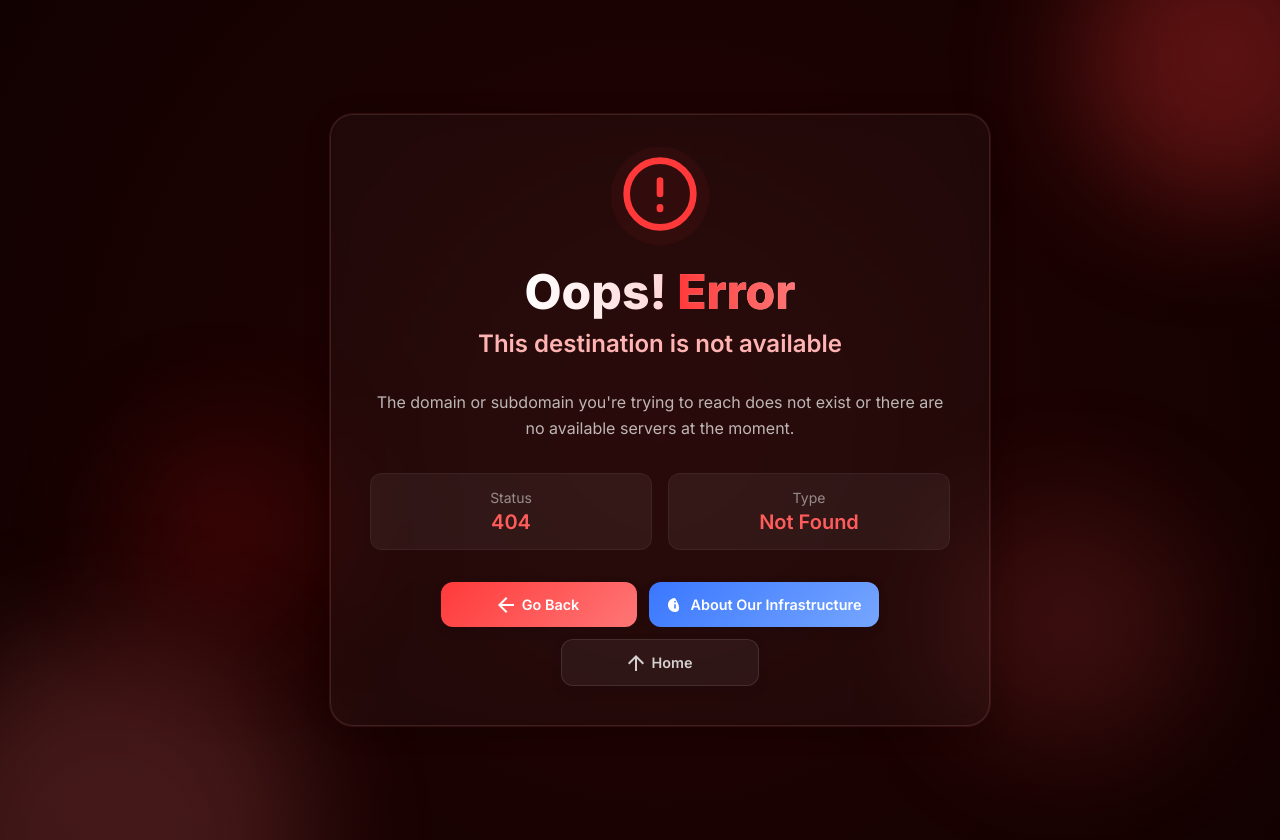
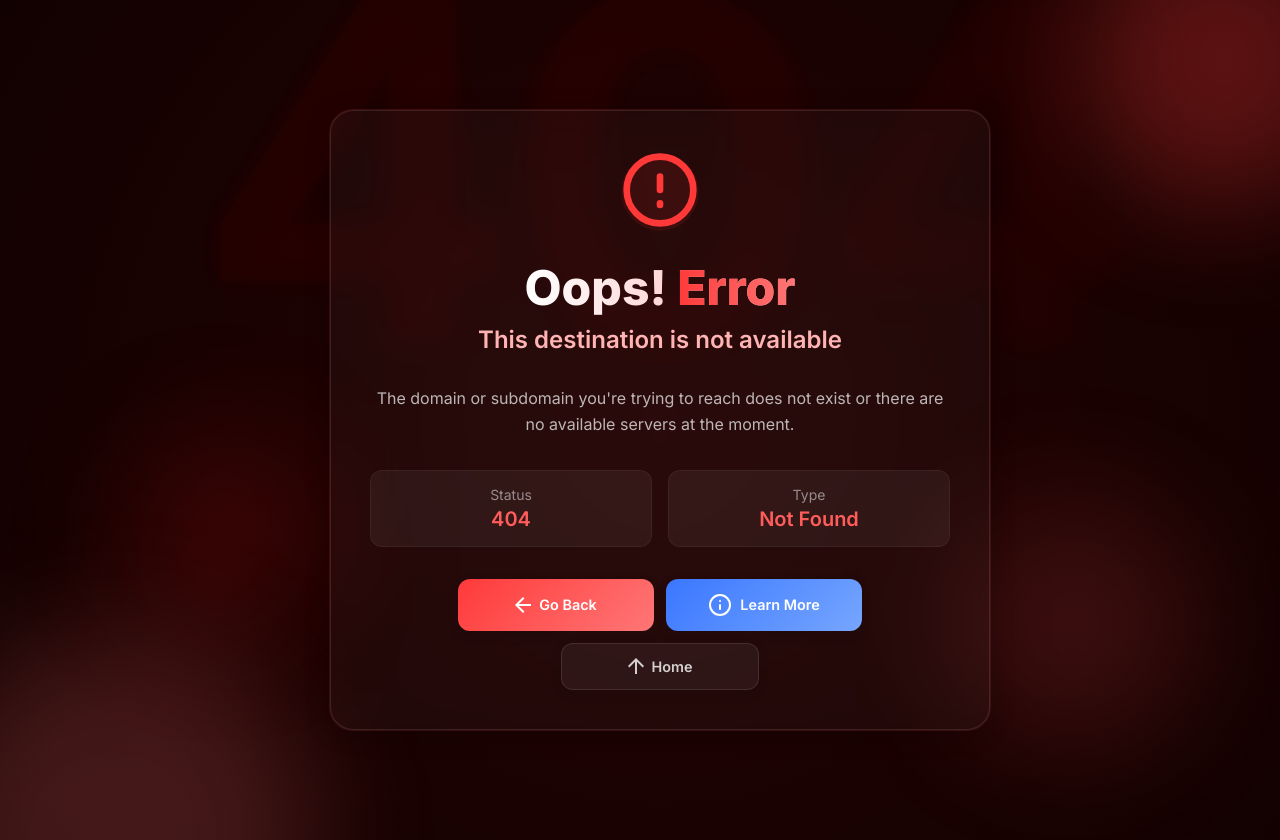
Before and after one commit to Zzackllack/Error-page, an Astro site: page / in a window 1280 px wide. Shown: the top 840 px of the page. Built offline with nearby package versions, Linux system fonts and the light colour scheme; Astro itself is replaced by a stand-in of ours.

Commit message:
Refactor error page to integrate NotFound component and enhance styling for better user experience

```diff
--- a/src/components/ErrorPage.astro
+++ b/src/components/ErrorPage.astro
@@ -1,20 +1,45 @@
 ---
-import errorLogo from '../assets/error-icon.svg';
+import errorLogo from "../assets/error-icon.svg";
+import { NotFound } from "./ui/not-found";
 ---
 
 <div class="error-container">
+  <div class="background-404">
+    <NotFound client:load title="404" description="" isBackground={true} />
+  </div>
+
   <div class="glass-card">
     <div class="error-icon">
       <div class="pulse-circle"></div>
-      <svg width="80" height="80" viewBox="0 0 24 24" fill="none" xmlns="http://www.w3.org/2000/svg">
-        <path d="M12 22C17.5228 22 22 17.5228 22 12C22 6.47715 17.5228 2 12 2C6.47715 2 2 6.47715 2 12C2 17.5228 6.47715 22 12 22Z" stroke="#FF3A3A" stroke-width="2"/>
-        <path d="M12 8V12" stroke="#FF3A3A" stroke-width="2" stroke-linecap="round"/>
-        <path d="M12 16V16.5" stroke="#FF3A3A" stroke-width="2" stroke-linecap="round"/>
+      <svg
+        width="80"
+        height="80"
+        viewBox="0 0 24 24"
+        fill="none"
+        xmlns="http://www.w3.org/2000/svg"
+      >
+        <path
+          d="M12 22C17.5228 22 22 17.5228 22 12C22 6.47715 17.5228 2 12 2C6.47715 2 2 6.47715 2 12C2 17.5228 6.47715 22 12 22Z"
+          stroke="#FF3A3A"
+          stroke-width="2"></path>
+        <path
+          d="M12 8V12"
+          stroke="#FF3A3A"
+          stroke-width="2"
+          stroke-linecap="round"></path>
+        <path
+          d="M12 16V16.5"
+          stroke="#FF3A3A"
+          stroke-width="2"
+          stroke-linecap="round"></path>
       </svg>
     </div>
     <h1>Oops! <span class="highlight">Error</span></h1>
     <h2>This destination is not available</h2>
-    <p>The domain or subdomain you're trying to reach does not exist or there are no available servers at the moment.</p>
+    <p>
+      The domain or subdomain you're trying to reach does not exist or there are
+      no available servers at the moment.
+    </p>
 
     <div class="error-details">
       <div class="error-box">
@@ -29,20 +54,47 @@ import errorLogo from '../assets/error-icon.svg';
 
     <div class="action-buttons">
       <a href="javascript:history.back()" class="btn btn-primary">
-        <svg width="16" height="16" viewBox="0 0 16 16" fill="none" xmlns="http://www.w3.org/2000/svg">
-          <path d="M8 16L0 8L8 0L9.425 1.4L3.825 7H16V9H3.825L9.425 14.6L8 16Z" fill="currentColor"/>
+        <svg
+          width="16"
+          height="16"
+          viewBox="0 0 16 16"
+          fill="none"
+          xmlns="http://www.w3.org/2000/svg"
+        >
+          <path
+            d="M8 16L0 8L8 0L9.425 1.4L3.825 7H16V9H3.825L9.425 14.6L8 16Z"
+            fill="currentColor"></path>
         </svg>
         Go Back
       </a>
       <a href="/infrastructure" class="btn btn-info">
-        <svg width="16" height="16" viewBox="0 0 16 16" fill="none" xmlns="http://www.w3.org/2000/svg">
-          <path d="M8 1C4.136 1 1 4.136 1 8C1 11.864 4.136 15 8 15C11.864 15 15 11.864 8 1ZM8.8 11.6H7.2V7.2H8.8V11.6ZM8.8 5.6H7.2V4H8.8V5.6Z" fill="currentColor"/>
-        </svg>
-        About Our Infrastructure
+        <svg
+          xmlns="http://www.w3.org/2000/svg"
+          width="24"
+          height="24"
+          viewBox="0 0 24 24"
+          fill="none"
+          stroke="currentColor"
+          stroke-width="2"
+          stroke-linecap="round"
+          stroke-linejoin="round"
+          class="lucide lucide-info-icon lucide-info"
+          ><circle cx="12" cy="12" r="10"></circle><path d="M12 16v-4"
+          ></path><path d="M12 8h.01"></path></svg
+        >
+        Learn More
       </a>
       <a href="/" class="btn btn-secondary">
-        <svg width="16" height="16" viewBox="0 0 16 16" fill="none" xmlns="http://www.w3.org/2000/svg">
-          <path d="M8 0L16 8L14.6 9.4L9 3.8V16H7V3.8L1.4 9.4L0 8L8 0Z" fill="currentColor"/>
+        <svg
+          width="16"
+          height="16"
+          viewBox="0 0 16 16"
+          fill="none"
+          xmlns="http://www.w3.org/2000/svg"
+        >
+          <path
+            d="M8 0L16 8L14.6 9.4L9 3.8V16H7V3.8L1.4 9.4L0 8L8 0Z"
+            fill="currentColor"></path>
         </svg>
         Home
       </a>
@@ -59,7 +111,7 @@ import errorLogo from '../assets/error-icon.svg';
 
 <style>
   .error-container {
-    font-family: 'Inter', sans-serif;
+    font-family: "Inter", sans-serif;
     min-height: 100vh;
     width: 100%;
     display: flex;
@@ -69,6 +121,60 @@ import errorLogo from '../assets/error-icon.svg';
     position: relative;
     overflow: hidden;
     padding: 20px;
+  }
+
+  .background-404 {
+    position: absolute;
+    width: 100%;
+    height: 100%;
+    opacity: 0.06;
+    z-index: 0;
+    pointer-events: none;
+    display: flex;
+    justify-content: center;
+    align-items: center;
+  }
+
+  .background-404 :global(h1) {
+    font-size: 30rem !important;
+    color: transparent !important;
+    background: linear-gradient(
+      135deg,
+      rgba(255, 0, 0, 0.8) 0%,
+      rgba(100, 0, 0, 0.05) 70%
+    ) !important;
+    -webkit-background-clip: text !important;
+    background-clip: text !important;
+    margin-top: -5% !important;
+    text-shadow: 0 0 30px rgba(255, 0, 0, 0.5) !important;
+    letter-spacing: -15px;
+    animation: glowPulse 3s infinite alternate;
+    transform: translateY(-10%);
+  }
+
+  @keyframes glowPulse {
+    0% {
+      text-shadow: 0 0 30px rgba(255, 0, 0, 0.3);
+    }
+    100% {
+      text-shadow:
+        0 0 50px rgba(255, 0, 0, 0.8),
+        0 0 100px rgba(255, 0, 0, 0.4);
+    }
+  }
+
+  .background-404 :global(.relative) {
+    width: 100% !important;
+    height: 100% !important;
+    display: flex !important;
+    justify-content: center !important;
+    align-items: center !important;
+    padding: 0 !important;
+  }
+
+  .background-404 :global(p),
+  .background-404 :global(div:not(.relative)) {
+    display: none !important;
   }
 
   .glass-card {
@@ -306,23 +412,39 @@ import errorLogo from '../assets/error-icon.svg';
   }
 
   @keyframes float1 {
-    0% { transform: translate(0, 0); }
-    100% { transform: translate(50px, 80px); }
+    0% {
+      transform: translate(0, 0);
+    }
+    100% {
+      transform: translate(50px, 80px);
+    }
   }
 
   @keyframes float2 {
-    0% { transform: translate(0, 0); }
-    100% { transform: translate(80px, -60px); }
+    0% {
+      transform: translate(0, 0);
+    }
+    100% {
+      transform: translate(80px, -60px);
+    }
   }
 
   @keyframes float3 {
-    0% { transform: translate(0, 0); }
-    100% { transform: translate(-30px, 50px); }
+    0% {
+      transform: translate(0, 0);
+    }
+    100% {
+      transform: translate(-30px, 50px);
+    }
   }
 
   @keyframes float4 {
-    0% { transform: translate(0, 0); }
-    100% { transform: translate(60px, -40px); }
+    0% {
+      transform: translate(0, 0);
+    }
+    100% {
+      transform: translate(60px, -40px);
+    }
   }
 
   @media (max-width: 768px) {
@@ -351,5 +473,10 @@ import errorLogo from '../assets/error-icon.svg';
       flex-direction: column;
       gap: 12px;
     }
+
+    .background-404 :global(h1) {
+      font-size: 20rem !important;
+      letter-spacing: -10px;
+    }
   }
 </style>
--- a/src/components/ui/not-found.tsx
+++ b/src/components/ui/not-found.tsx
@@ -5,6 +5,7 @@ import { Input } from "@/components/ui/input"
 interface NotFoundProps {
   title?: string
   description?: string
+  isBackground?: boolean
 }
 
 export function Illustration(props: React.ComponentPropsWithoutRef<"svg">) {
@@ -21,15 +22,20 @@ export function Illustration(props: React.ComponentPropsWithoutRef<"svg">) {
 export function NotFound({
   title = "Page not found",
   description = "Lost, this page is. In another system, it may be.",
+  isBackground = false,
 }: NotFoundProps) {
   return (
-    <div className="relative text-center z-[1] pt-52">
-      <h1 className="mt-4 text-balance text-5xl font-semibold tracking-tight text-primary sm:text-7xl">
+    <div className={`relative text-center z-[1] ${isBackground ? 'h-full flex items-center justify-center' : 'pt-52'}`}>
+      <h1 className={`mt-4 text-balance ${isBackground ? 'text-[30rem]' : 'text-5xl sm:text-7xl'} font-semibold tracking-tight text-primary`}>
         {title}
       </h1>
+      {description && !isBackground && (
         <p className="mt-6 text-pretty text-lg font-medium text-muted-foreground sm:text-xl/8">
           {description}
         </p>
+      )}
+      {!isBackground && (
+        <>
           <div className="mt-10 flex flex-col sm:flex-row gap-y-3 sm:space-x-2 mx-auto sm:max-w-sm">
             <div className="relative w-full">
               <Search className="absolute left-2 top-2.5 h-4 w-4 text-muted-foreground" />
@@ -53,6 +59,8 @@ export function NotFound({
               <a href="#">Take me home</a>
             </Button>
           </div>
+        </>
+      )}
     </div>
   )
 }
```
Lines whose indentation alone changed are shown as unchanged.
